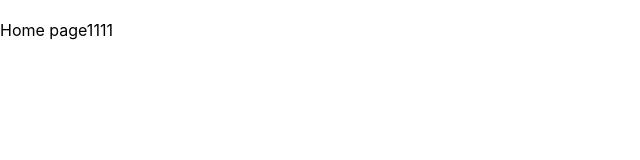
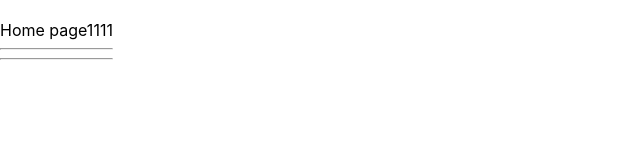
Before and after one commit to TruongCongBach/nextjs-base, a Next.js app: page / in a window 1280 px wide. Shown: the top 160 px of the page, without its empty margins (0-640 px from the left). Built offline with nearby package versions, Linux system fonts and the light colour scheme.

Commit message:
enabled github

```diff
--- a/src/components/home/index.tsx
+++ b/src/components/home/index.tsx
@@ -5,6 +5,10 @@ function Home() {
   return <div>
     <br/>
     Home page1111
+    <br/>
+    <hr/>
+    {process.env.FUK_VARIABLE}
+    <hr/>
   </div>
 }
 Home.Layout = BasicLayout;
```
